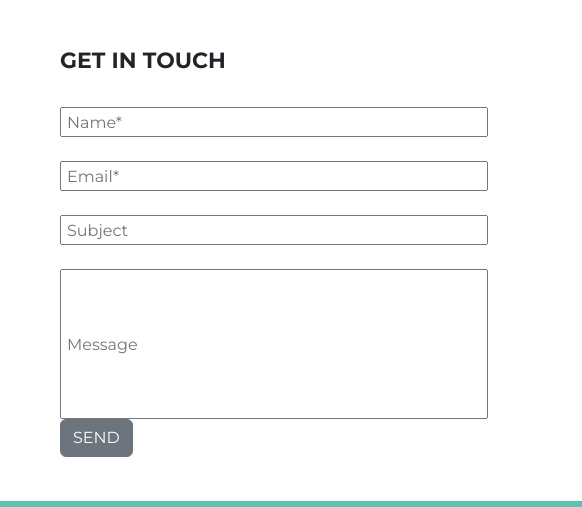
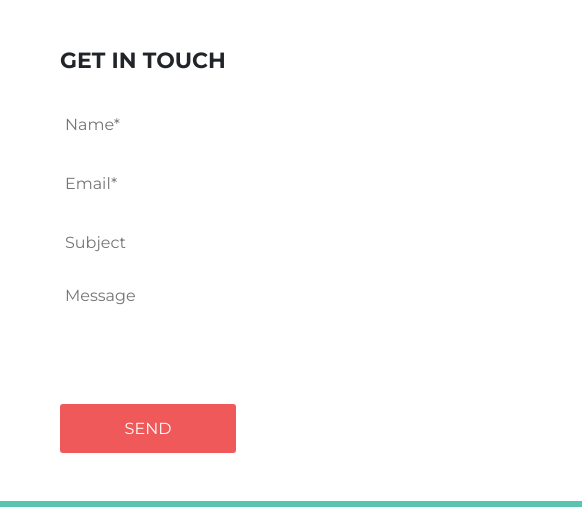
Before and after one commit to emilmv/js_miniProject, a plain HTML site: page contact-us.html in a window 1280 px wide. Shown: the part 640-1147 px from the top of the page, 698-1280 px from the left. Drawn offline with nearby package versions, Linux system fonts and the light colour scheme.

Commit message:
final version

```diff
--- a/contact-us.html
+++ b/contact-us.html
@@ -29,7 +29,7 @@
     <section class="header-main">
         <nav id="nav-main" class="navbar navbar-expand-lg">
             <div class="container-fluid container">
-                <a id="nav-logo" class="navbar-brand" href="#"><img src="./img/logo-header1.jpg" alt=""></a>
+                <a id="nav-logo" class="navbar-brand" href="./index.html"><img src="./img/logo-header1.jpg" alt=""></a>
                 <button class="navbar-toggler" type="button" data-bs-toggle="collapse"
                     data-bs-target="#navbarSupportedContent" aria-controls="navbarSupportedContent"
                     aria-expanded="false" aria-label="Toggle navigation">
@@ -209,10 +209,10 @@
                         <input type="text" placeholder="Name*">
                         <input type="email" placeholder="Email*" name="" id="">
                         <input type="text" placeholder="Subject">
-                        <input class="contact-us-msg-input" type="text" placeholder="Message">
+                        <textarea class="text-area-input" placeholder="Message" id="" cols="30" rows="10"></textarea>
                     </div>
                     <div class="contact-us-form-submit-button text-start">
-                        <button type="button" class="btn btn-secondary contacts-send-button">SEND</button>
+                        <button type="button" class=" btn contacts-send-button">SEND</button>
                     </div>
                 </div>
 
--- a/css/style.css
+++ b/css/style.css
@@ -260,7 +260,10 @@ button i {
     width: 99%;
 }
 
-.btn-check:checked + .btn, .search-bar.show, .search-bar:first-child:active, :not(.btn-check) + .btn:active {
+.btn-check:checked+.btn,
+.search-bar.show,
+.search-bar:first-child:active,
+:not(.btn-check)+.btn:active {
     background-color: #4e4a59;
 }
 
@@ -313,7 +316,8 @@ button i {
     color: #FFFFFF;
 }
 
-#customRange1::-webkit-slider-thumb, #customRange2::-webkit-slider-thumb {
+#customRange1::-webkit-slider-thumb,
+#customRange2::-webkit-slider-thumb {
     background-color: #FFFFFF !important;
     height: 15px;
     position: relative;
@@ -334,14 +338,16 @@ button i {
 }
 
 
-#first-range-right-text, #second-range-right-text {
+#first-range-right-text,
+#second-range-right-text {
     position: relative;
     top: 9px;
     right: 10px;
     font-size: 14px
 }
 
-#first-range-left-text, #second-range-left-text {
+#first-range-left-text,
+#second-range-left-text {
     position: relative;
     top: 9px;
     font-size: 14px
@@ -369,14 +375,14 @@ button i {
     width: 370px;
 }
 
-[slider] > div {
+[slider]>div {
     position: absolute;
     left: 13px;
     right: 15px;
     height: 14px;
 }
 
-[slider] > div > [inverse-left] {
+[slider]>div>[inverse-left] {
     position: absolute;
     left: 0;
     height: 3px;
@@ -385,7 +391,7 @@ button i {
     margin: 0 7px;
 }
 
-[slider] > div > [inverse-right] {
+[slider]>div>[inverse-right] {
     position: absolute;
     right: 0;
     height: 3px;
@@ -394,7 +400,7 @@ button i {
     margin: 0 7px;
 }
 
-[slider] > div > [range] {
+[slider]>div>[range] {
     position: absolute;
     left: 0;
     height: 3px;
@@ -402,7 +408,7 @@ button i {
     background-color: #878fd6;
 }
 
-[slider] > div > [thumb] {
+[slider]>div>[thumb] {
     position: absolute;
     top: -5px;
     z-index: 2;
@@ -416,7 +422,7 @@ button i {
     outline: none;
 }
 
-[slider] > input[type=range] {
+[slider]>input[type=range] {
     position: absolute;
     pointer-events: none;
     -webkit-appearance: none;
@@ -432,7 +438,7 @@ button i {
 }
 
 
-div[slider] > input[type=range]::-webkit-slider-thumb {
+div[slider]>input[type=range]::-webkit-slider-thumb {
     pointer-events: all;
     width: 28px;
     height: 28px;
@@ -442,7 +448,7 @@ div[slider] > input[type=range]::-webkit-slider-thumb {
     -webkit-appearance: none;
 }
 
-div[slider] > input[type=range]::-ms-fill-lower {
+div[slider]>input[type=range]::-ms-fill-lower {
     background: transparent;
     border: 0 none;
 }
@@ -892,6 +898,7 @@ div[slider] > input[type=range]::-ms-fill-lower {
     font-size: 18px;
     padding-left: 20px;
 }
+
 .sub-button {
     position: absolute;
     right: 70px;
@@ -1072,79 +1079,121 @@ hr {
     right: -10px;
     transition: color 0.7s ease;
 }
-.initial-footer-list ul li:hover{
+
+.initial-footer-list ul li:hover {
     color: #ef595a;
     cursor: pointer;
     transition: color 0.7s ease;
 }
-.contact-us-background{
+
+.contact-us-background {
     background: url("../img/sliderContent3.jpg");
     height: 230px;
     overflow: hidden;
     background-size: cover;
     background-position-y: -150px;
 }
-.contact-us-main{
+
+.contact-us-main {
     position: relative;
     top: 60%;
 }
-.contact-us-main-text{
+
+.contact-us-main-text {
     font-size: 30px;
     font-weight: 600;
-    color:#FFFFFF;
+    color: #FFFFFF;
     text-shadow: 2px 2px 2px rgba(0, 0, 0, 0.445);
 }
-.contact-us-secondary-text{
+
+.contact-us-secondary-text {
     color: #FFFFFF;
     padding-right: 50px;
     font-size: 14px;
     padding-top: 20px;
     text-shadow: 2px 2px 2px rgba(0, 0, 0, 0.445);
 }
-.contact-us-desc-header{
+
+.contact-us-desc-header {
     font-size: 30px;
     font-weight: 600;
 }
-.contact-us-desc-inner-text{
+
+.contact-us-desc-inner-text {
     padding-top: 30px;
 }
-.contact-us-desc-lists{
+
+.contact-us-desc-lists {
     padding-top: 50px;
     gap: 50px;
 }
-.contact-us-desc-lists ul li{
+
+.contact-us-desc-lists ul li {
     padding-top: 5px;
     list-style: none;
     font-size: 14px;
     color: #EF595A;
     font-weight: 500;
 }
-.contact-us-desc-logos{
+
+.contact-us-desc-logos {
     padding-top: 20px;
 }
-.contact-us-desc-logos ul li{
+
+.contact-us-desc-logos ul li {
     list-style: none;
     color: #878fd6;
     font-size: 22px;
 }
-.contact-us-form-inputs{
+
+.contact-us-form-inputs {
     padding-top: 30px;
 }
-.contact-us-form-header{
+
+.contact-us-form-header {
     font-size: 22px;
     font-weight: 650;
 }
-.contact-us-form{
+
+.contact-us-form {
     padding-left: 40px;
 }
-.contact-us-form-inputs input{
-    height: 30px;
+
+.contact-us-form-inputs input,
+.text-area-input{
+    height: 35px;
+    border: none;
+    color: #999ca9;
 }
 
 input[type=text],
-input[type=email]{
-    padding-left:5px
+input[type=email],
+.text-area-input::placeholder {
+    padding-left: 5px;
 }
-.contact-us-msg-input{
+
+.contact-us-msg-input {
     height: 150px !important;
 }
+
+.contact-us-form-inputs input:focus,
+.text-area-input:focus {
+    border: 1px solid #a9afe3;
+    color: #999ca9;
+    outline-offset: 0px;
+    outline: none;
+}
+.text-area-input{
+    height: 120px !important;
+    resize: none;
+}
+.contacts-send-button{
+    height: 49px !important;
+    width: 176px !important;
+    border-radius: 3px !important;
+    background-color: #EF595A;
+}
+.contacts-send-button:hover{
+    background-color: #878fd6;
+    color: #FFFFFF;
+}
--- a/js/script.js
+++ b/js/script.js
@@ -139,3 +139,7 @@ diamondShapes.forEach(item => {
     prevEl: ".swiper-button-prev",
 },
 });
+
+document.querySelector('#contacts-button').addEventListener('click',function(){
+    location.href="./contact-us.html"
+})
```
Also changed, not shown: index.html (+2 -2 lines).
